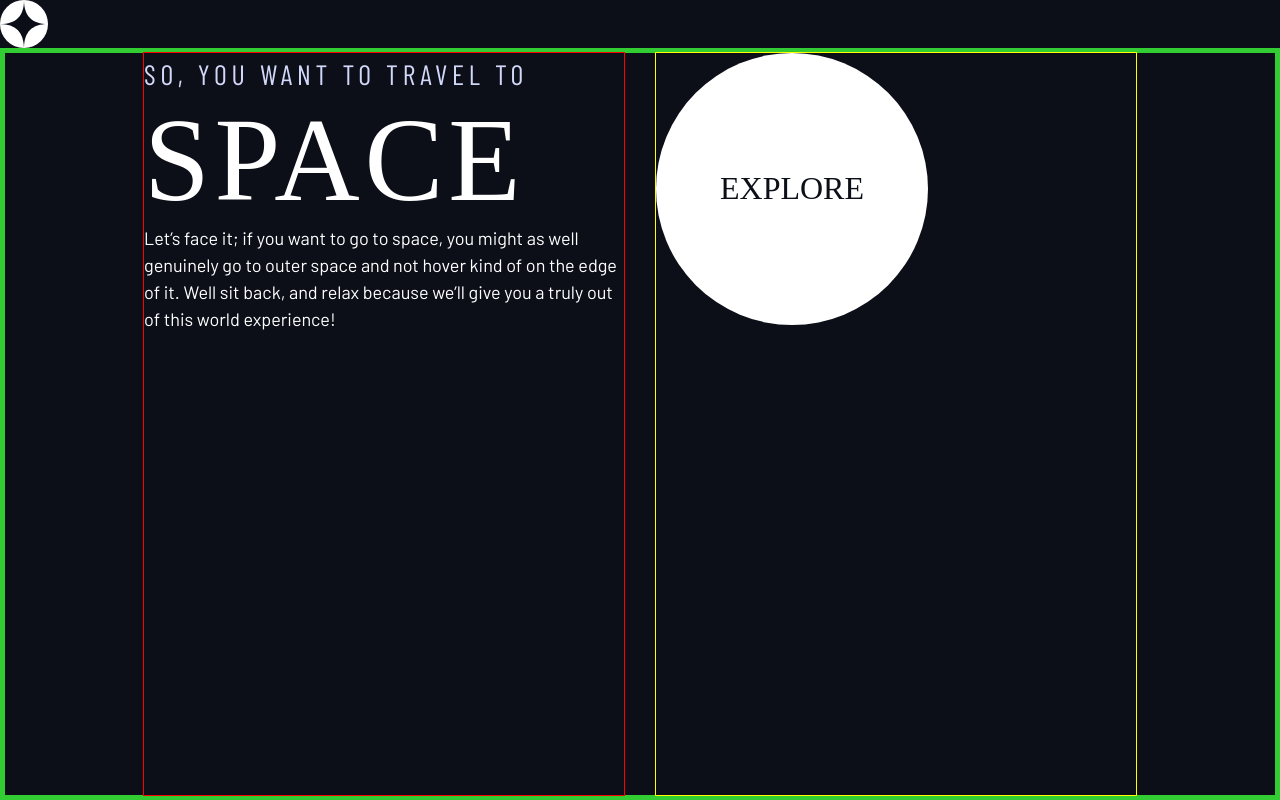
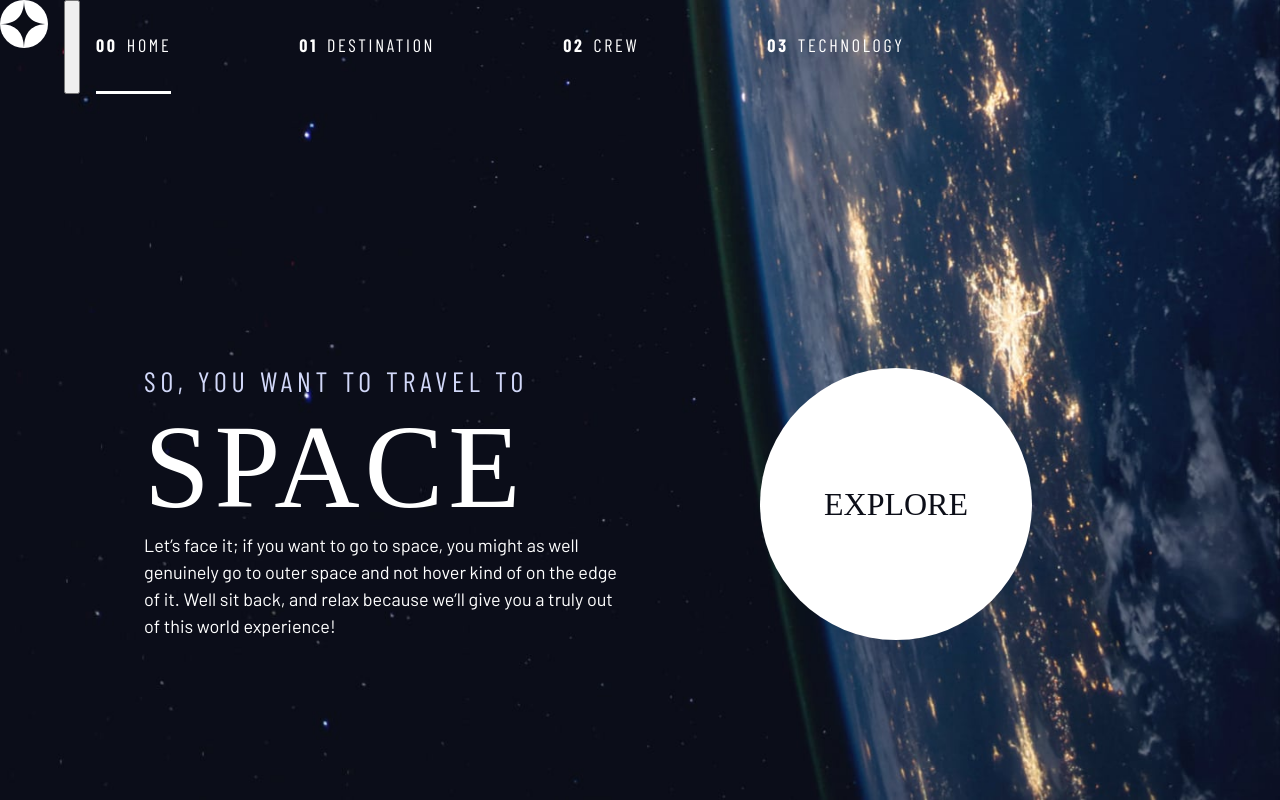
Before and after one commit to frontendella/Space-Travel-Website, a website built with Vite: page index.html in a window 1280 px wide. Built offline with nearby package versions, Linux system fonts and the light colour scheme; a web font is replaced by a local one.

Commit message:
Setting up the mobile navigation

```diff
--- a/index.css
+++ b/index.css
@@ -152,26 +152,38 @@
 }
 
 .grid-container {
-    border: 5px solid limegreen;
+    text-align: center;
     display: grid;
+    place-items: center;
+    padding-inline: 1rem;
+
+}
+
+.grid-container * {
+    max-width: 50ch;
 }
 
 @media (min-width: 45em) {
     .grid-container {
+        text-align: left;
         column-gap: var(--container-gap, 2rem);
-        grid-template-columns: minmax(2rem, 1fr) repeat(2, minmax(0, 30rem)) minmax(2rem, 1fr);
+        grid-template-columns: minmax(1rem, 1fr) repeat(2, minmax(0, 30rem)) minmax(1rem, 1fr);
     }
 
     .grid-container > *:first-child {
         grid-column: 2;
-        outline: 1px solid red;
     }
 
     .grid-container > *:last-child {
         grid-column: 3;
-        outline: 1px solid yellow;
+    }
+
+    .grid-container--home {
+        padding-bottom: max(6rem, 20vh);
+        align-items: end;
     }
 }
+
 
 .sr-only {
   position: absolute;
@@ -242,6 +254,7 @@
 /* ------------------- */
 
 .large-button {
+    font-size: 2rem;
     position: relative;
     z-index: 1;
     display: inline-grid;
@@ -325,3 +338,30 @@
 .dot-indicators > [aria-selected="true"] {
     background-color: hsl( var(--clr-white) / 1);
 }
+
+/* Navigation */
+
+/* ----------------------------- */
+/* Page specific background      */
+/* ----------------------------- */
+body {
+    background-size: cover;
+    background-position: bottom center;
+}
+/* home */
+.home {
+    background-image: url(./assets/home/background-home-mobile.jpg);
+}
+
+@media (min-width: 35rem) {
+    .home {
+        background-position: center center;
+        background-image: url(./assets/home/background-home-tablet.jpg);
+    }
+}
+
+@media (min-width: 45rem) {
+    .home {
+        background-image: url(./assets/home/background-home-desktop.jpg);
+    }
+}
--- a/index.html
+++ b/index.html
@@ -21,17 +21,18 @@
     <div>
       <img src="./assets/shared/logo.svg" alt="space tourism logo" class="logo">
     </div>
-    <!-- <nav>
-        <ul class="primary-navigation underline-indicators flex">
+    <button class="mobile-nav-toggle" aria-controls="primary-navigation"><span class="sr-only" aria-expanded="false">Menu</span></button>
+    <nav>
+        <ul id="primary-navigation" class="primary-navigation underline-indicators flex">
             <li class="active"><a class="ff-sans-cond uppercase text-white letter-spacing-2" href="index.html"><span>00</span>Home</a>
             <li><a class="ff-sans-cond uppercase text-white letter-spacing-2" href="destination.html"><span>01</span>Destination</a>
             <li><a class="ff-sans-cond uppercase text-white letter-spacing-2" href="crew.html"><span>02</span>Crew</a>
             <li><a class="ff-sans-cond uppercase text-white letter-spacing-2" href="technology.html"><span>03</span>Technology</a>
         </ul>
-    </nav> -->
+    </nav>
   </header>
 
-  <div class="grid-container">
+  <div class="grid-container grid-container--home">
     <div>
       <h1 class="text-accent fs-500 ff-sans-cond uppercase letter-spacing-1">So, you want to travel to
       <span class="d-block fs-900 ff-serif text-white">Space</span></h1>
@@ -41,7 +42,7 @@
       because we’ll give you a truly out of this world experience! </p>
     </div>
     <div>
-      <a href="#" class="large-button uppercase ff-serif fs-600 text-dark bg-white">Explore</a>
+      <a href="#" class="large-button uppercase ff-serif text-dark bg-white">Explore</a>
     </div>
   </div>
 
```
